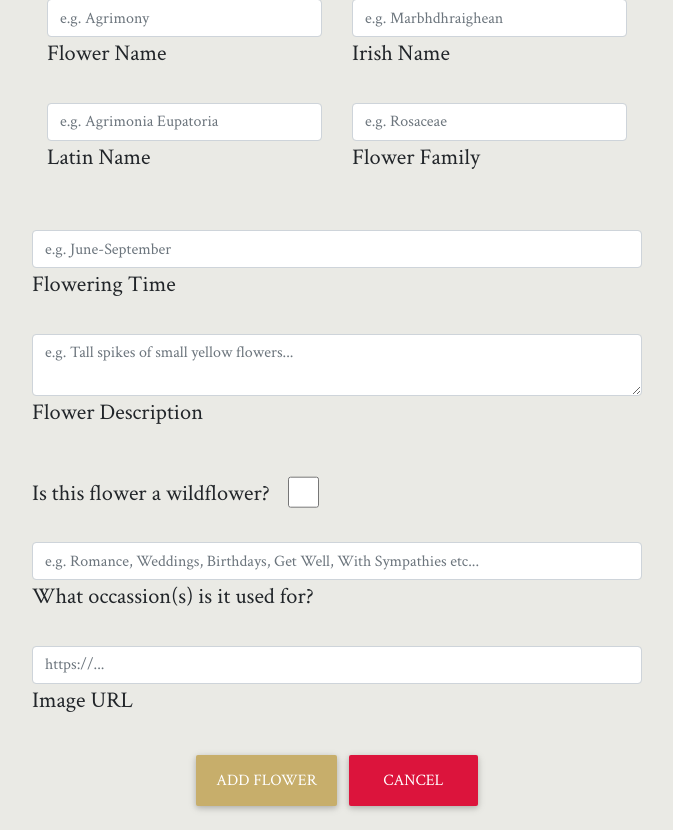
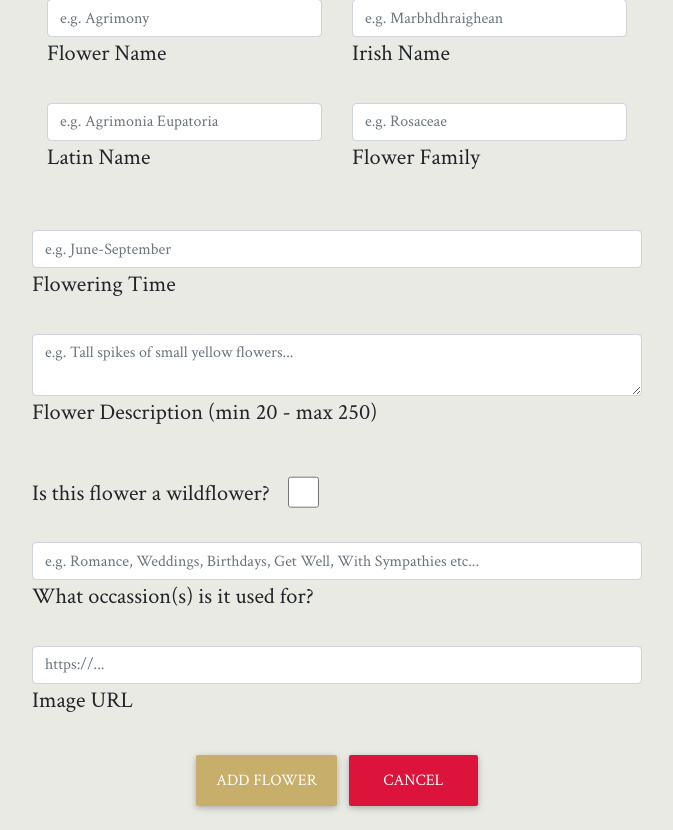
Before and after one commit to RichardCByrne/CI-MS3-Floral-Reef, a Flask app: page /add_flower in a window 1280 px wide. Shown: the part 244-1074 px from the top of the page, without its empty margins (303-976 px from the left). Run offline with Flask 2, Linux system fonts and the light colour scheme; some libraries are stand-ins or nearby versions; some web fonts are replaced.

Commit message:
Add description min max to label

```diff
--- a/templates/add_flower.html
+++ b/templates/add_flower.html
@@ -65,7 +65,7 @@
                     <textarea type="text" id="description" name="description" class="form-control"
                         placeholder="e.g. Tall spikes of small yellow flowers..." minlength="20" maxlength="250"
                         required></textarea>
-                    <label class="form-label" for="description">Flower Description</label>
+                    <label class="form-label" for="description">Flower Description (min 20 - max 250)</label>
                 </div>
 
                 <!-- Is Wildflower -->
```
